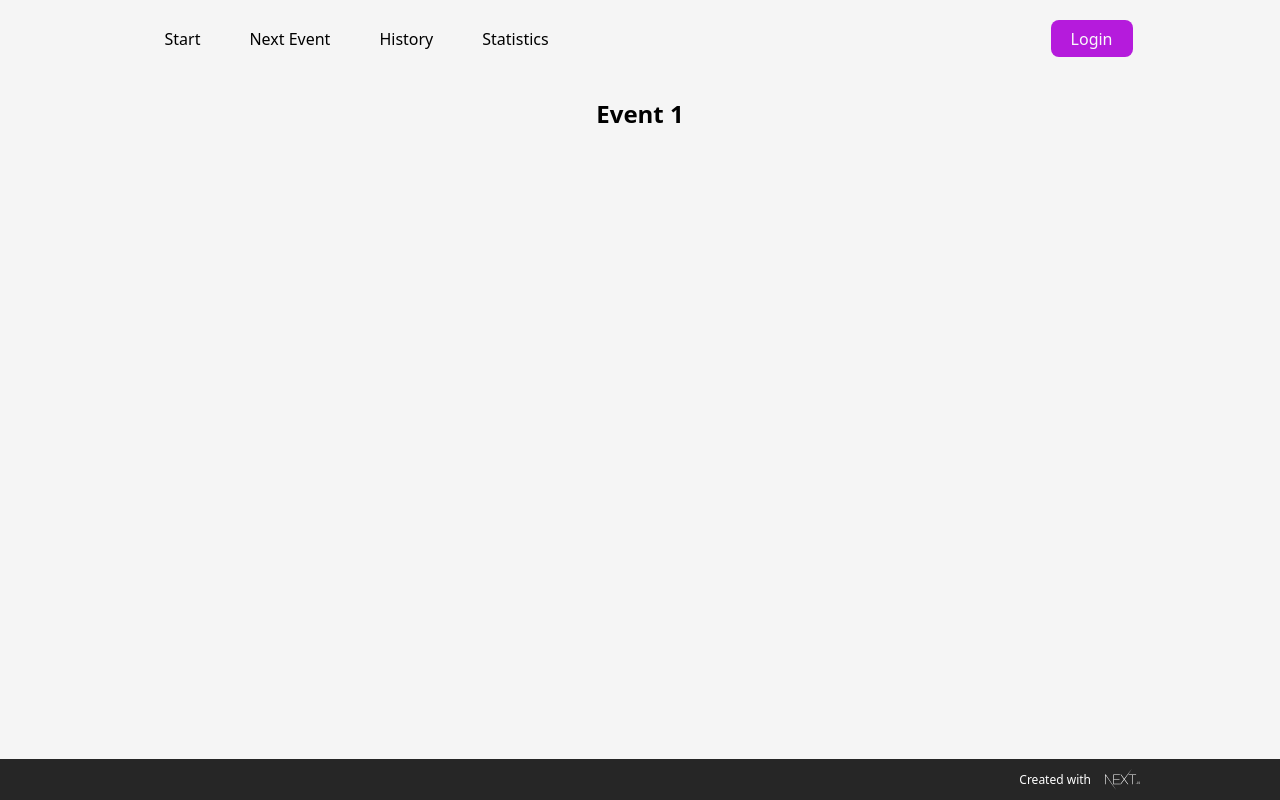
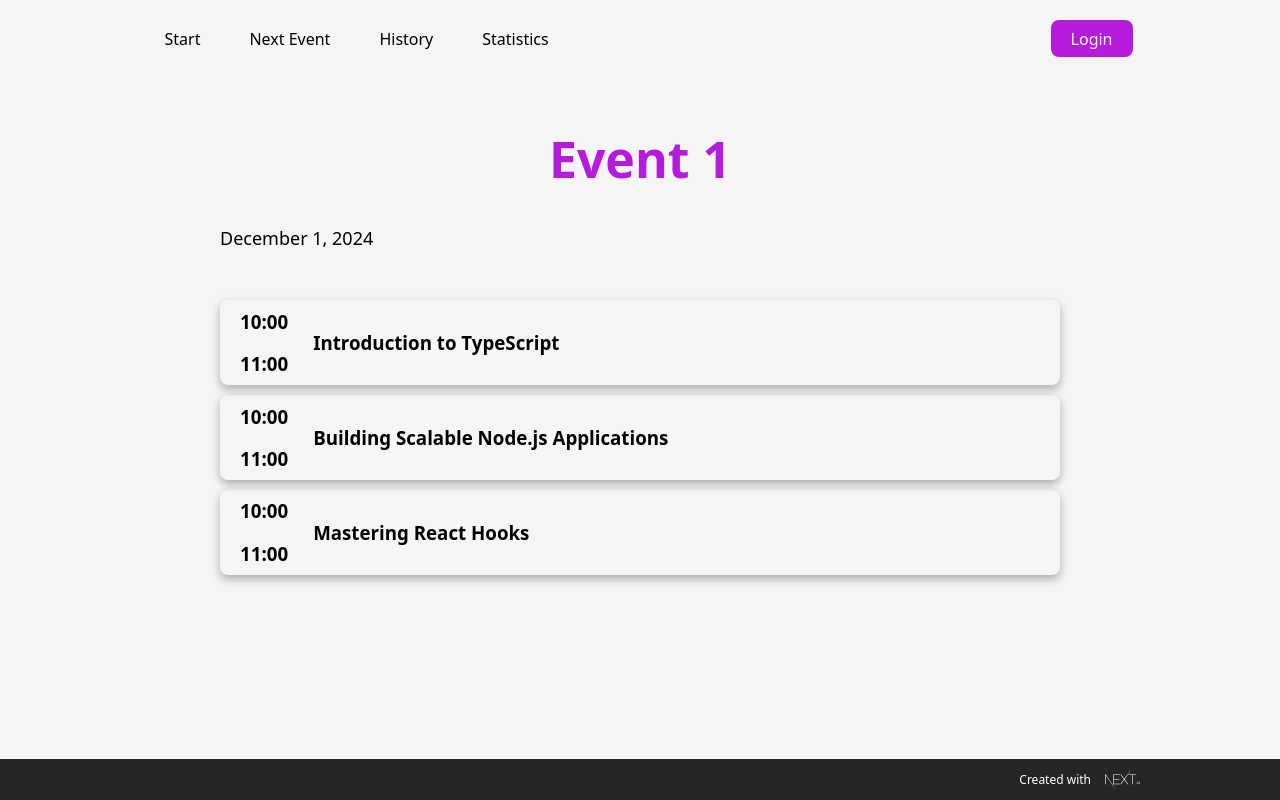
Before and after one commit to Wiktoria99/event-planner-next-js, a Next.js app: page /history/event/1 in a window 1280 px wide. Built offline with nearby package versions, Linux system fonts and the light colour scheme.

Commit message:
Add some styles to event page

```diff
--- a/src/app/history/event/[slug]/page.tsx
+++ b/src/app/history/event/[slug]/page.tsx
@@ -1,4 +1,6 @@
 import { dummyEvents } from '@/data/dummy-events';
+import EventAgenda from '@/components/eventAgenda/eventAgenda';
+import { notFound } from 'next/navigation';
 
 type PageProps = Promise<{ slug: string }>;
 
@@ -7,9 +9,7 @@ export default async function EventPage({ params }: { params: PageProps }) {
 
   const event = dummyEvents.find((p) => p.id === slug);
 
-  return (
-    <div>
-      <h2>{event?.name}</h2>
-    </div>
-  );
+  if (!event) notFound();
+
+  return <EventAgenda event={event} />;
 }
--- a/src/components/event/eventComponent.tsx
+++ b/src/components/event/eventComponent.tsx
@@ -9,6 +9,7 @@ export default function EventComponent({ event }: { event: Event }) {
     day: 'numeric'
   };
   const formattedDate: string = date.toLocaleDateString(undefined, options);
+
   return (
     <div className={styles.container}>
       <h3>{event.name}</h3>
--- /dev/null
+++ b/src/components/eventAgenda/eventAgenda.module.css
@@ -0,0 +1,55 @@
+.container {
+    padding: 14px 20px 15px 20px;
+    width: 100%;
+}
+
+.container p {
+    font-size: 18px;
+    margin-left: 80px;
+}
+
+.container h2 {
+    margin-left: 80px;
+    font-size: 18px;
+}
+
+.presentationContainer {
+    display: flex;
+    flex-direction: column;
+    gap: 10px;
+
+    margin-top: 50px;
+}
+
+.presentationBox {
+    display: flex;
+    flex-direction: row;
+    gap: 25px;
+    align-items: center;
+
+    margin: auto;
+    max-width: 800px;
+    padding: 0 20px 0 20px;
+    border-radius: 8px;
+    box-shadow: 0 4px 10px rgba(0, 0, 0, 0.3);
+    transition: box-shadow 0.3s ease-in-out;
+}
+
+.presentationBox:hover {
+    box-shadow: 0 6px 15px rgba(0, 0, 0, 0.4);
+}
+
+.time {
+    display: flex;
+    flex-direction: column;
+    gap: 0;
+}
+
+.time h3 {
+    line-height: 5px;
+}
+
+.header {
+    color: var(--lightPurple);
+    text-align: center;
+}
--- /dev/null
+++ b/src/components/eventAgenda/eventAgenda.tsx
@@ -0,0 +1,31 @@
+import { Event } from '@/models/event';
+import styles from './eventAgenda.module.css';
+import { dummyPresentations } from '@/data/dummy-presentations';
+import AgendaPresentation from '@/components/eventAgenda/eventPresentation';
+
+export default function EventAgenda({ event }: { event: Event }) {
+  const date = new Date(event.date);
+  const options: Intl.DateTimeFormatOptions = {
+    year: 'numeric',
+    month: 'long',
+    day: 'numeric'
+  };
+  const formattedDate: string = date.toLocaleDateString(undefined, options);
+
+  const presentations = dummyPresentations.filter((p) => event.presentationsId.includes(p.id));
+
+  return (
+    <div className={styles.container}>
+      <h1 className={styles.header}>{event.name}</h1>
+      <p>{formattedDate ?? event.date}</p>
+
+      <div className={styles.presentationContainer}>
+        {presentations.map((p) => (
+          <div key={p.id}>
+            <AgendaPresentation presentation={p} />
+          </div>
+        ))}
+      </div>
+    </div>
+  );
+}
--- /dev/null
+++ b/src/components/eventAgenda/eventPresentation.tsx
@@ -0,0 +1,14 @@
+import { Presentation } from '@/models/presentation';
+import styles from './eventAgenda.module.css';
+
+export default function AgendaPresentation({ presentation }: { presentation: Presentation }) {
+  return (
+    <div className={styles.presentationBox}>
+      <div className={styles.time}>
+        <h3>10:00</h3>
+        <h3>11:00</h3>
+      </div>
+      <h3>{presentation.title}</h3>
+    </div>
+  );
+}
```
